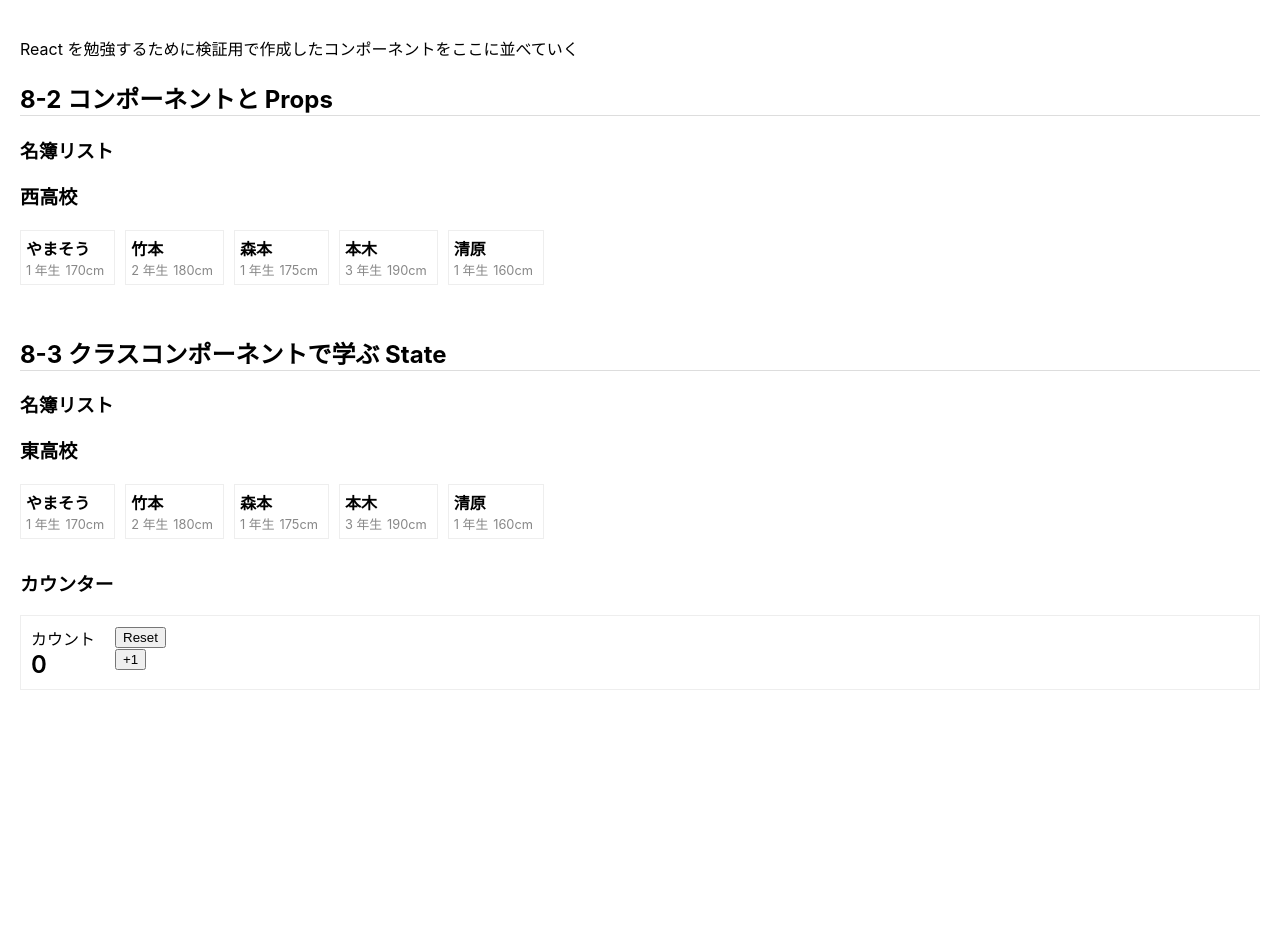
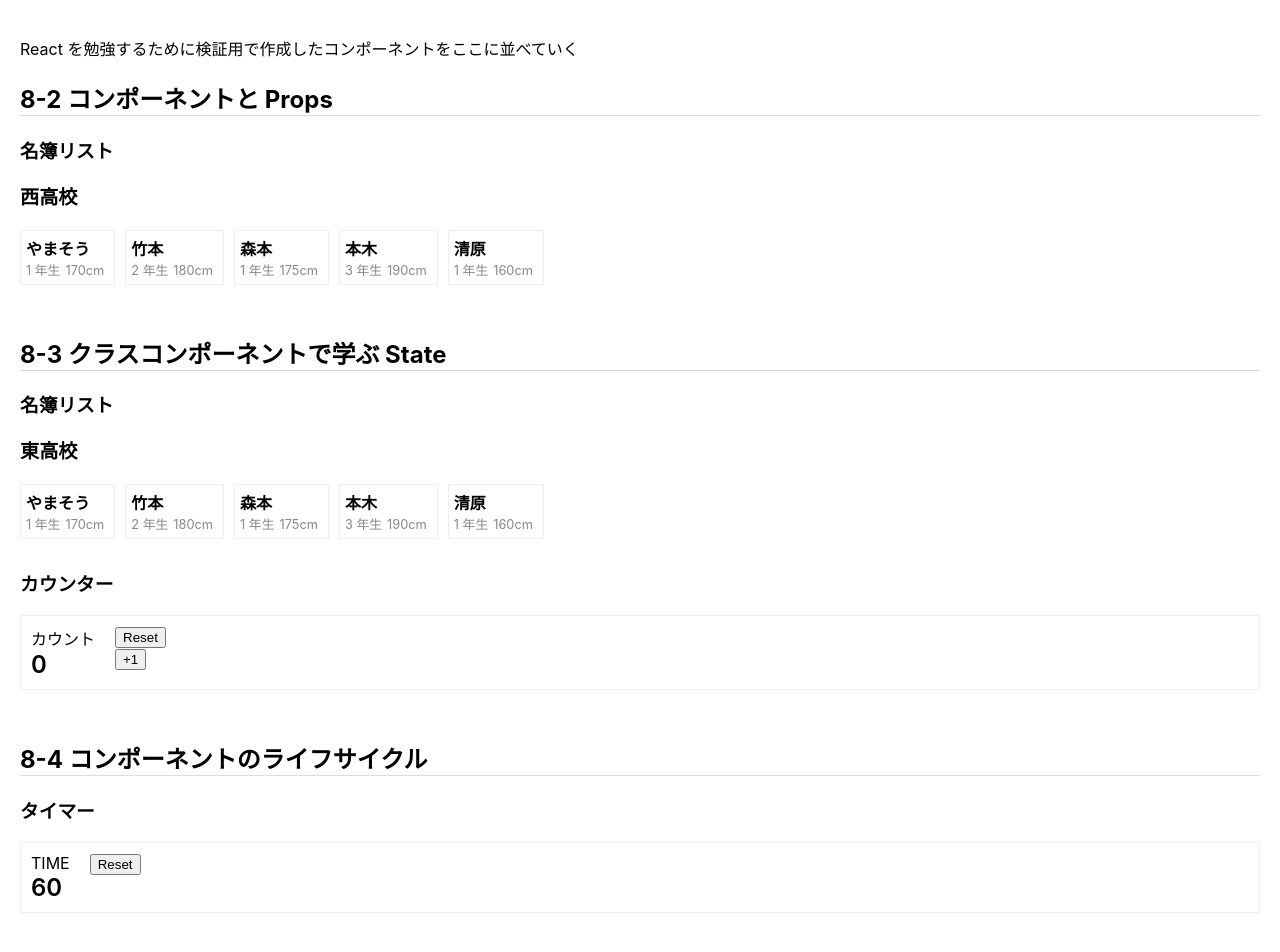
Before and after one commit to Ya-masou/react-playground, a React (Create React App) app: page / in a window 1280 px wide. Shown: the top 952 px of the page. Before the commit the page ends 800 px from the top, so only its background shows below. Built offline with nearby package versions, Linux system fonts and the light colour scheme.

Commit message:
8-4 コンポーネント検証追加

```diff
--- a/src/App.tsx
+++ b/src/App.tsx
@@ -2,6 +2,7 @@ import './App.css';
 import Characters82 from "./playgroundComponents/8_2/Characters"
 import Characters83 from "./playgroundComponents/8_3/Characters"
 import Counter from "./playgroundComponents/8_3/Counter"
+import CountDown from "./playgroundComponents/8_4/CountDown"
 
 function App() {
   return (
@@ -16,6 +17,10 @@ function App() {
         <Characters83 />
         <Counter />
       </div>
+      <div className="section">
+        <h2 className="title">8-4 コンポーネントのライフサイクル</h2>
+        <CountDown />
+      </div>
     </div>
   );
 }
--- /dev/null
+++ b/src/playgroundComponents/8_4/CountDown.tsx
@@ -0,0 +1,61 @@
+import React, { Component, ReactElement } from "react"
+import "./style.css"
+
+const LIMIT = 60
+
+type State = {
+  timeLeft: number;
+}
+
+class App extends Component<unknown, State> {
+  timerId: NodeJS.Timer | null = null
+
+  constructor(props: unknown) {
+    super(props)
+    this.state = { timeLeft: LIMIT }
+  }
+
+  reset = (): void => {
+    this.setState({ timeLeft: LIMIT })
+  }
+
+  tick = (): void => {
+    this.setState(prevState => ({ timeLeft: prevState.timeLeft - 1 }))
+  }
+
+  componentDidMount = (): void => {
+    // this.timerId = setInterval(this.tick, 1000)
+  }
+
+  componentDidUpdate = (): void => {
+    const { timeLeft } = this.state
+    if (timeLeft === 0) this.reset()
+  }
+
+  componentWillUnmount = (): void => {
+    if (this.timerId) clearInterval(this.timerId)
+  }
+
+  render = (): ReactElement => {
+    const { timeLeft } = this.state
+
+    return (
+      <div className="container">
+        <h3>タイマー</h3>
+        <div className="timer">
+          <div className="timer__result">
+            TIME
+            <br />
+            <span className="timer__result--time">{ timeLeft }</span>
+          </div>
+          <div className="control">
+            <button type="button" onClick={this.reset}> Reset </button>
+          </div>
+        </div>
+      </div>
+    )
+  }
+
+}
+
+export default App
--- /dev/null
+++ b/src/playgroundComponents/8_4/style.css
@@ -0,0 +1,14 @@
+.timer {
+  display: flex;
+  padding: 10px;
+  border: 1px solid #eee;
+}
+
+.timer__result {
+  margin-right: 20px;
+}
+
+.timer__result--time {
+  font-size: 1.5rem;
+  font-weight: 600;
+}
```
